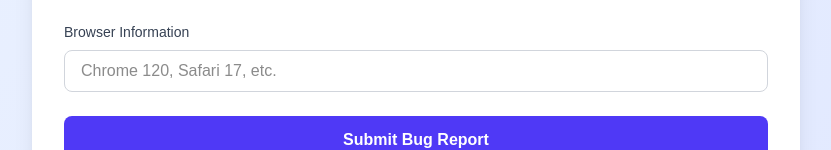
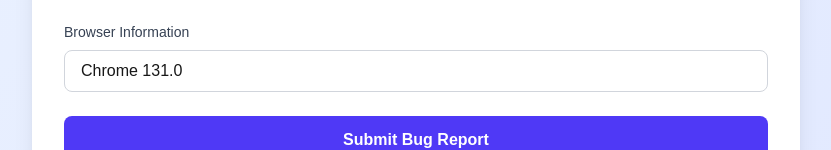
Before and after one commit to carespace-ai/carespace-bug-tracker, a Next.js app: page / in a window 1280 px wide. Shown: the part 910-1060 px from the top of the page, without its empty margins (224-1055 px from the left). Built offline with nearby package versions, Linux system fonts and the light colour scheme.

Commit message:
auto-claude: subtask-1-2 - Add useEffect hook to auto-detect and populate browser info

```diff
--- a/app/page.tsx
+++ b/app/page.tsx
@@ -1,6 +1,6 @@
 'use client';
 
-import { useState } from 'react';
+import { useState, useEffect } from 'react';
 import { BugReport } from '@/lib/types';
 
 export default function Home() {
@@ -23,6 +23,40 @@ export default function Home() {
     message: string;
     data?: any;
   } | null>(null);
+
+  useEffect(() => {
+    const detectBrowser = () => {
+      const userAgent = navigator.userAgent;
+      let browserName = 'Unknown';
+      let browserVersion = 'Unknown';
+
+      if (userAgent.indexOf('Firefox') > -1) {
+        browserName = 'Firefox';
+        const match = userAgent.match(/Firefox\/(\d+\.\d+)/);
+        if (match) browserVersion = match[1];
+      } else if (userAgent.indexOf('Edg') > -1) {
+        browserName = 'Edge';
+        const match = userAgent.match(/Edg\/(\d+\.\d+)/);
+        if (match) browserVersion = match[1];
+      } else if (userAgent.indexOf('Chrome') > -1) {
+        browserName = 'Chrome';
+        const match = userAgent.match(/Chrome\/(\d+\.\d+)/);
+        if (match) browserVersion = match[1];
+      } else if (userAgent.indexOf('Safari') > -1) {
+        browserName = 'Safari';
+        const match = userAgent.match(/Version\/(\d+\.\d+)/);
+        if (match) browserVersion = match[1];
+      }
+
+      return `${browserName} ${browserVersion}`;
+    };
+
+    const browserInfo = detectBrowser();
+    setFormData((prev) => ({
+      ...prev,
+      browserInfo,
+    }));
+  }, []);
 
   const handleSubmit = async (e: React.FormEvent) => {
     e.preventDefault();
```
